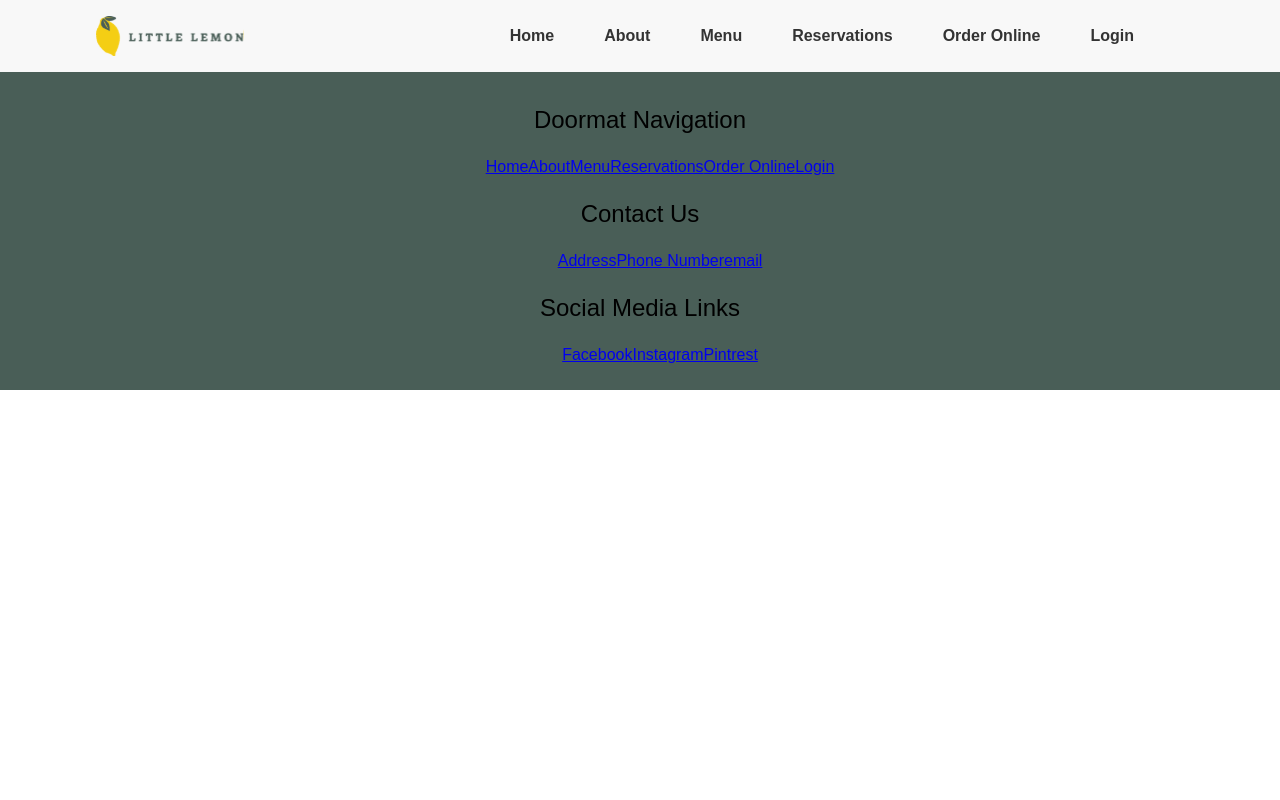
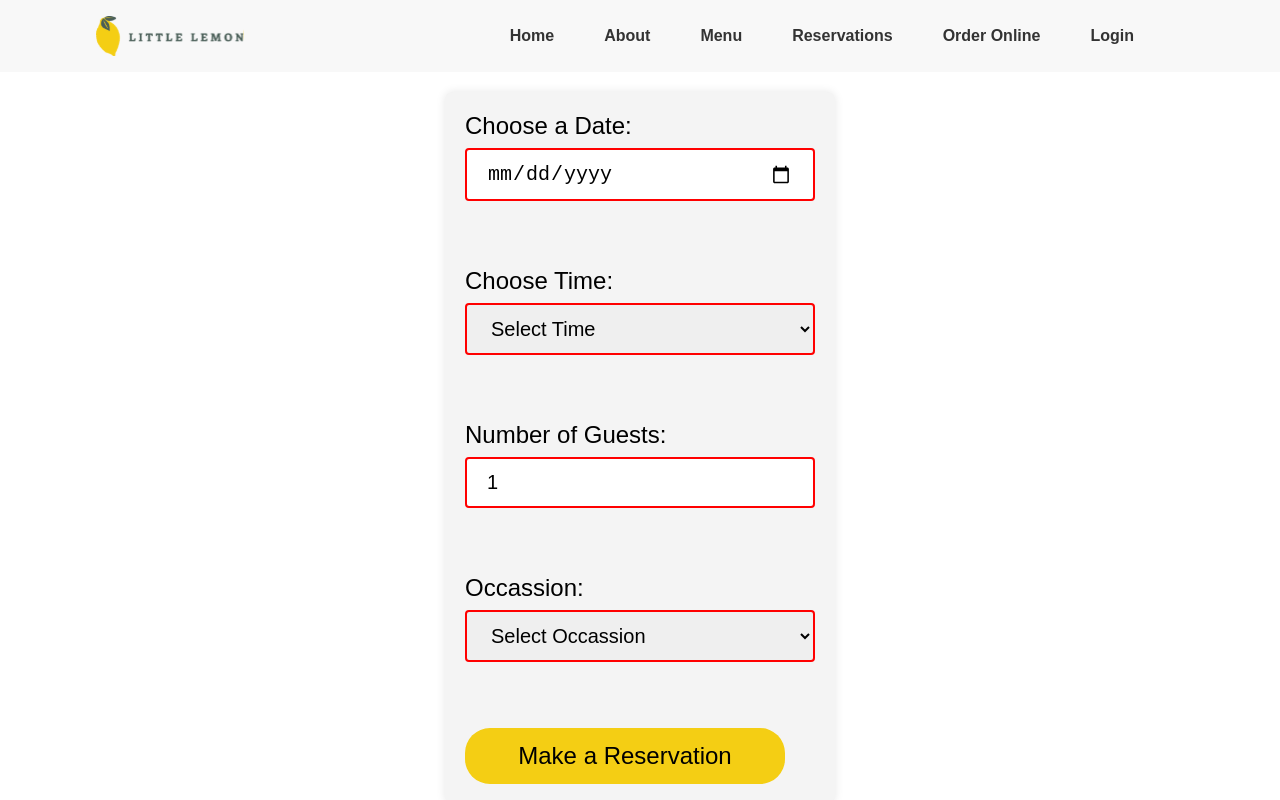
Before and after one commit to the-wolvorine/little-lemon, a React (Create React App) app: page /bookings in a window 1280 px wide. Shown: the top 800 px of the page. Built offline with nearby package versions, Linux system fonts and the light colour scheme.

Commit message:
Made the booking component stateful

```diff
--- /dev/null
+++ b/src/components/BookingForm.js
@@ -0,0 +1,94 @@
+import React, { useState } from 'react';
+import "../styles/bookingForm.css";
+import Button from './Button/Button';
+
+const BookingForm = ({ onSubmit }) => {
+    const [formData, setFormData] = useState({
+        date: '',
+        reservationTime: '',
+        guestsCount: 1,
+        occassion: ''
+    });
+
+    const handleInputChange = (e) => {
+        const { name, value } = e.target;
+        setFormData({
+            ...formData,
+            [name]: value,
+        });
+    };
+
+    const handleSubmit = (e) => {
+        e.preventDefault();
+        onSubmit(formData);
+        setFormData({
+            date: '',
+            reservationTime: '',
+            guestsCount: 1,
+            occassion: ''
+        });
+    };
+
+    return (
+        <div className='form-container'>
+            <form className="booking-form" onSubmit={handleSubmit}>
+                <label>
+                    <p className="form-label">Choose a Date:</p>
+                    <input
+                        type="date"
+                        name="date"
+                        value={formData.date}
+                        onChange={handleInputChange}
+                    />
+                </label>
+                <br />
+                <label>
+                    <p className="form-label">Choose Time:</p>
+                    <select
+                        name="reservationTime"
+                        value={formData.reservationTime}
+                        onChange={handleInputChange}
+                    >
+                        <option value="">Select Time</option>
+                        <option value="17:00">17:00</option>
+                        <option value="18:00">18:00</option>
+                        <option value="19:00">19:00</option>
+                        <option value="20:00">20:00</option>
+                        <option value="21:00">21:00</option>
+                        <option value="22:00">22:00</option>
+                    </select>
+                </label>
+                <br />
+                <label>
+                    <p className="form-label">Number of Guests:</p>
+                    <input
+                        type="number"
+                        name="guestsCount"
+                        min="1"
+                        max="10"
+                        value={formData.guestsCount}
+                        onChange={handleInputChange}
+                    />
+                </label>
+                <br />
+                <label>
+                    <p className="form-label">Occassion:</p>
+                    <select
+                        name="occassion"
+                        value={formData.occassion}
+                        onChange={handleInputChange}
+                    >
+                        <option value="">Select Occassion</option>
+                        <option value="Birthday">Birthday</option>
+                        <option value="Anniversary">Anniversary</option>
+                        <option value="Engagement">Engagement</option>
+                    </select>
+                </label>
+                <br />
+                <Button type="submit">Make a Reservation</Button>
+            </form>
+        </div>
+    );
+};
+
+export default BookingForm;
--- /dev/null
+++ b/src/components/BookingsList.js
@@ -0,0 +1,19 @@
+import React from 'react';
+import "../styles/bookingList.css";
+
+const BookingList = ({ bookings }) => {
+    return (
+        <div className='booking-card-container'>
+            <div className='booking-card'>
+                <h2>Booking Confirmed:</h2>
+                <p>Date: {bookings.date}</p>
+                <p>Time: {bookings.reservationTime}</p>
+                <p>Number of Guests: {bookings.guestsCount}</p>
+                <p>Occassion: {bookings.occassion}</p>
+            </div>
+
+        </div>
+    );
+};
+
+export default BookingList;
--- a/src/components/Button/Button.css
+++ b/src/components/Button/Button.css
@@ -10,3 +10,8 @@
 .hero-button > p {
     margin: 0;
 }
+
+p > a {
+    text-decoration: none;
+    color: black;
+}
--- a/src/components/Card/Card.css
+++ b/src/components/Card/Card.css
@@ -38,3 +38,8 @@
     border-radius: 4px;
     cursor: pointer;
 }
+
+.order-button > a {
+    text-decoration: none;
+    color: black;
+}
--- a/src/components/Card/Card.js
+++ b/src/components/Card/Card.js
@@ -1,5 +1,6 @@
 import React from 'react';
 import './Card.css'; // Import your CSS file
+import { Link } from 'react-router-dom';
 
 const Card = ({ imageUrl, title, price, description }) => {
   return (
@@ -10,7 +11,7 @@ const Card = ({ imageUrl, title, price, description }) => {
         <p className="card-price">${price}</p>
         <p className="card-description">{description}</p>
         <button className="order-button">
-          Order Online
+            <Link to='/orders'>Order Online</Link>
         </button>
       </div>
     </div>
--- a/src/components/Header.js
+++ b/src/components/Header.js
@@ -13,7 +13,7 @@ export default function Header() {
                     <li><Link to='/'>Home</Link></li>
                     <li><Link to='/about'>About</Link></li>
                     <li><Link to='/menu'>Menu</Link></li>
-                    <li><Link to='/reservations'>Reservations</Link></li>
+                    <li><Link to='/bookings'>Reservations</Link></li>
                     <li><Link to='/orders'>Order Online</Link></li>
                     <li><Link to='/login'>Login</Link></li>
                 </ul>
--- a/src/components/Main.js
+++ b/src/components/Main.js
@@ -2,10 +2,10 @@ import "../styles/main.css"
 import banner from "../Assets/restauranfood.jpg";
 import Button from "./Button/Button";
 import Card from "./Card/Card";
-import Menu from "./Menu";
 import GreekSalad from "../Assets/greekSalad.jpg";
 import LemonDessert from "../Assets/lemonDessert.jpg";
 import Bruchetta from "../Assets/bruchetta.svg";
+import {Link} from 'react-router-dom';
 
 export default function Main() {
     const menuItems = [
@@ -31,11 +31,7 @@ export default function Main() {
             description: 'A Bruchetta loaded with fresh meat and veggies.',
         }
     ];
-    const handleOrderClick = () => {
-        return(
-            <Menu />
-        );
-    }
+
     return(
         <main>
             <div className="hero">
@@ -43,14 +39,14 @@ export default function Main() {
                     <h1 className="hero-title">Little Lemon</h1>
                     <h2 className="hero-location">Chicago</h2>
                     <p className="hero-description">We are a family owned mediterranean restaurant, focussed on traditional recipies served with modern twist.</p>
-                    <Button>Reserve a Table</Button>
+                    <Button style={{textDecoration: 'none'}}><Link to='/reservations'>Reserve a Table</Link></Button>
                 </section>
                 <img src={banner} alt="food" className="food-img"/>
             </div>
             <section>
                 <div className="specials">
                     <h1>This weeks specials!</h1>
-                    <Button>Online Menu</Button>
+                    <Button style={{textDecoration: 'none'}}><Link to='/menu'>Online Menu</Link></Button>
                 </div>
                 <div className="special-cards">
                     {menuItems.map((item) => (
@@ -60,7 +56,6 @@ export default function Main() {
                             title={item.title}
                             price={item.price}
                             description={item.description}
-                            onOrderClick={() => handleOrderClick(item.id)}
                         />
                     ))}
                 </div>
--- /dev/null
+++ b/src/containers/BookingContainer.js
@@ -0,0 +1,21 @@
+import React, { useState } from 'react';
+import BookingForm from '../components/BookingForm';
+import BookingList from '../components/BookingsList';
+
+const BookingContainer = () => {
+  const [submittedData, setsubmittedData] = useState(null);
+
+  const handleBookingSubmit = (formData) => {
+    // Add the new booking to the list of bookings
+    setsubmittedData(formData);
+  };
+
+  return (
+    <div>
+      <BookingForm onSubmit={handleBookingSubmit} />
+      {submittedData && <BookingList bookings={submittedData} />}
+    </div>
+  );
+}
+
+export default BookingContainer;
--- a/src/index.js
+++ b/src/index.js
@@ -5,11 +5,11 @@ import App from './App';
 import { BrowserRouter as Router, Routes, Route} from "react-router-dom";
 import Header from './components/Header';
 import Footer from './components/Footer';
-import Reservations from './components/Reservations';
 import About from './components/About';
 import Login from './components/Login';
 import Order from './components/Order';
 import Menu from './components/Menu';
+import BookingContainer from './containers/BookingContainer';
 
 const Routing = () => {
   return(
@@ -17,11 +17,11 @@ const Routing = () => {
       <Header/>
       <Routes>
         <Route exact path="/" element={<App />} />
-        <Route path='/reservations' element={<Reservations />} />
         <Route path="/about" element={<About />} />
         <Route path="/menu" element={<Menu />} />
         <Route path="/login" element={<Login />} />
         <Route path="/orders" element={<Order />} />
+        <Route path="/bookings" element={<BookingContainer />} />
       </Routes>
       <Footer/>
     </Router>
--- /dev/null
+++ b/src/styles/bookingList.css
@@ -0,0 +1,23 @@
+.booking-card-container {
+    display: flex;
+    justify-content: center;
+    align-items: center;
+    margin: 10px;
+}
+
+.booking-card {
+    border: 1px solid #ccc;
+    background-color: #f4ce14;
+    padding: 20px;
+    text-align: center;
+    max-width: 400px; /* Adjust the max-width as needed */
+    width: 100%;
+    box-shadow: 0 4px 8px rgba(0, 0, 0, 0.1);
+}
+
+.booking-card > h2 {
+    font-size: 20pt;
+}
+.booking-card > p {
+    font-size: 15pt;
+}
```
Also changed, not shown: src/components/Reservations.js (deleted, +0 -72 lines), src/styles/bookingForm.css (renamed from src/styles/reservations.css).
